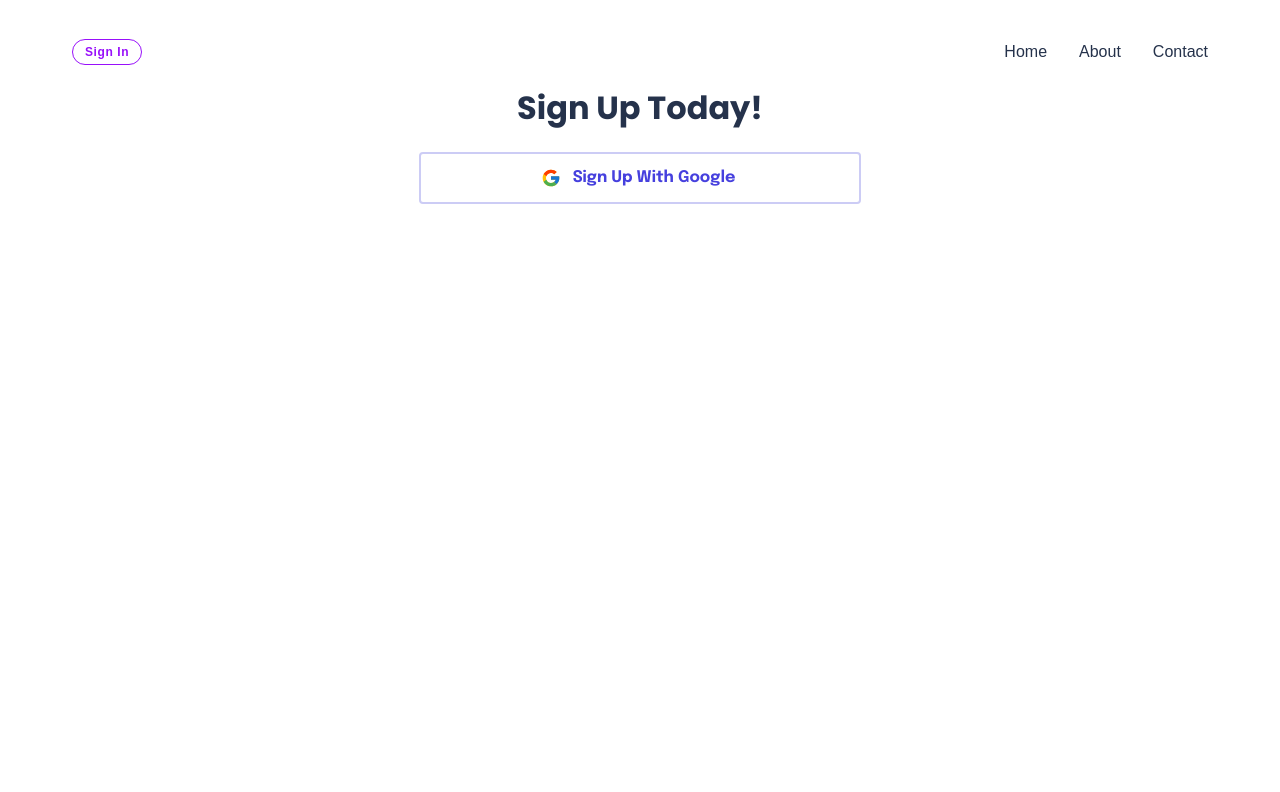
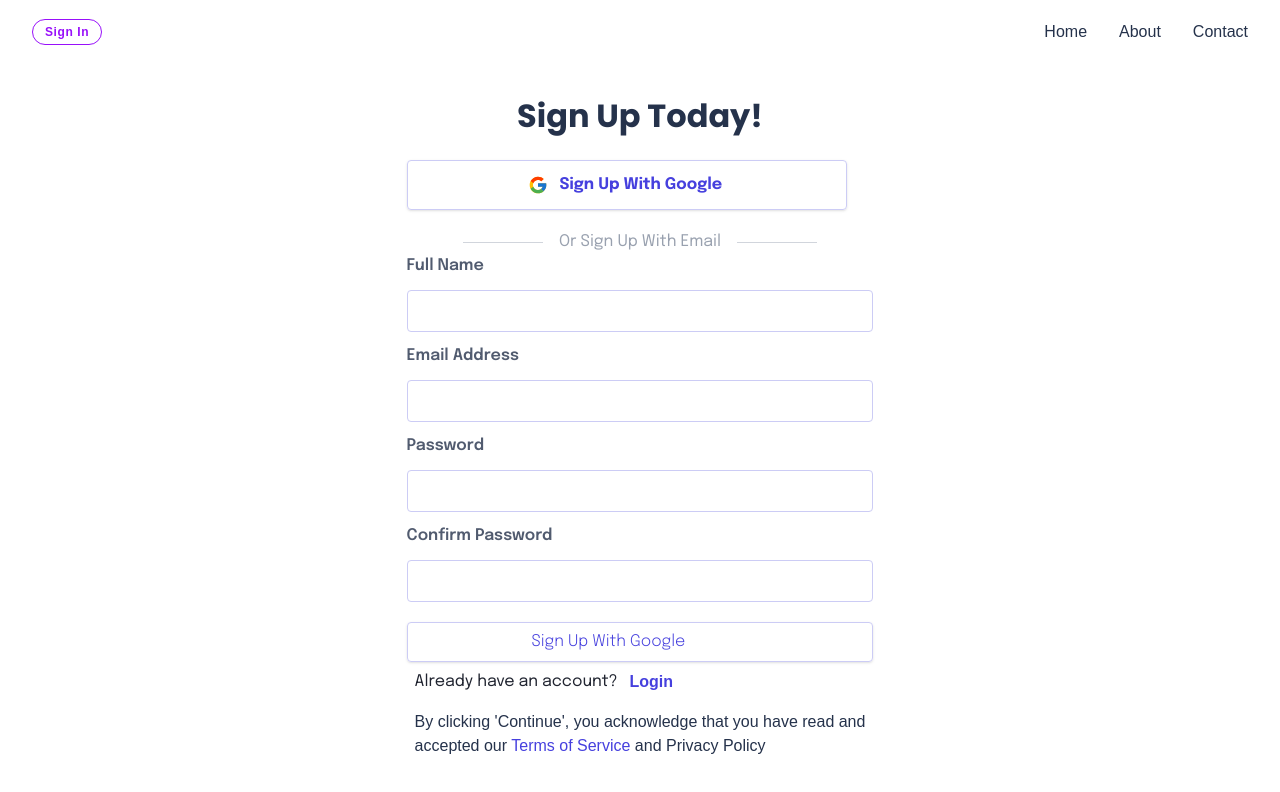
Before and after one commit to luhygenet/Joblication, a Next.js app: page /signUp in a window 1280 px wide. Shown: the top 792 px of the page. Built offline with nearby package versions, Linux system fonts and the light colour scheme; no server answers.

Commit message:
added signupbutton

```diff
--- /dev/null
+++ b/app/components/generalButton.tsx
@@ -0,0 +1,50 @@
+import React from "react";
+
+type GeneralButtonProps = {
+  font: string;
+  color: string;
+  border: number;
+  borderColor: string;
+  fontSize: number;
+  fontWeight: number;
+  rounded: string;
+  w: number;
+  h: number;
+  m: number;
+  p: number;
+  img?: string;
+  textColor: string;
+};
+
+const GeneralButton = (buttonProps: GeneralButtonProps) => {
+  return (
+    <button
+      style={{
+        fontFamily: buttonProps.font,
+        fontSize: buttonProps.fontSize,
+        fontWeight: buttonProps.fontWeight,
+      }}
+      className={`bg-${buttonProps.color}  text-${
+        buttonProps.textColor
+      } text-center w-${String(buttonProps.w)} h-${String(
+        buttonProps.h
+      )} m-${String(buttonProps.m)} border-${String(
+        buttonProps.border
+      )} border-${buttonProps.borderColor} ${buttonProps.rounded} text-${
+        buttonProps.color
+      } shadow-sm`}
+    >
+      <div className="flex text-center px-30">
+        {buttonProps.img ? (
+          <img src={buttonProps.img} alt="green_tick" className="pr-2" />
+        ) : (
+          <></>
+        )}
+
+        <p className="m-1 ">Sign Up With Google</p>
+      </div>
+    </button>
+  );
+};
+
+export default GeneralButton;
--- a/app/components/googleSignUp.tsx
+++ b/app/components/googleSignUp.tsx
@@ -4,7 +4,7 @@ const GoogleSignUp = () => {
   return (
     <button
       style={{ fontFamily: "Epilogue", fontSize: 16, fontWeight: 700 }}
-      className="px-30 py-2 m-5 border-2 border-[#CCCCF5] rounded text-[#4640DE]"
+      className="px-30 py-2 mb-5 mt-5 border-1 border-[#CCCCF5] rounded text-[#4640DE] shadow-sm"
     >
       <div className="flex">
         <img src="/svg/googleicon.svg" alt="green_tick" className="pr-2" />
--- a/app/components/signUpForm.tsx
+++ b/app/components/signUpForm.tsx
@@ -1,11 +1,62 @@
-import React from 'react'
+import React from "react";
+import GeneralButton from "./generalButton";
 
 const SignUpForm = () => {
   return (
-    <form action="">
+    <>
+      <form
+        action=""
+        className="flex flex-col gap-3 width-1/2 text-[#515B6F]"
+        style={{ fontFamily: "Epilogue", fontSize: 16, fontWeight: 600 }}
+      >
+        <label htmlFor="fullname">Full Name</label>
 
-    </form>
-  )
-}
+        <input
+          type="text"
+          id="fullname"
+          className=" py-2 border border-[#CCCCF5] rounded text-[#4640DE]"
+        />
 
-export default SignUpForm
+        <label htmlFor="email">Email Address</label>
+
+        <input
+          type="text"
+          id="email"
+          className=" py-2 border border-[#CCCCF5] rounded text-[#4640DE]"
+        />
+        <label htmlFor="password">Password</label>
+
+        <input
+          type="text"
+          id="password"
+          className=" py-2 border border-[#CCCCF5] rounded text-[#4640DE]"
+        />
+
+        <label htmlFor="Confirm password">Confirm Password</label>
+
+        <input
+          type="text"
+          id="Confirm password"
+          className=" py-2 border mb-2 border-[#CCCCF5] rounded text-[#4640DE]"
+        />
+        <GeneralButton
+          font="Epilogue"
+          fontSize={16}
+          fontWeight={300}
+          textColor="white"
+          w={700}
+          h={10}
+          border={1}
+          borderColor="[#CCCCF5]"
+          rounded="rounded"
+          color="[#4640DE]"
+          m={0}
+          p={10}
+        />
+
+      </form>
+    </>
+  );
+};
+
+export default SignUpForm;
--- a/app/layout.tsx
+++ b/app/layout.tsx
@@ -1,19 +1,19 @@
 import type { Metadata } from "next";
-import { Geist, Geist_Mono } from "next/font/google";
+// import { Geist, Geist_Mono } from "next/font/google";
 import "./globals.css";
 import { Providers } from "./provider";
 import Header from "./components/header";
 import AuthProvider from "./components/authProvider";
 
-const geistSans = Geist({
-  variable: "--font-geist-sans",
-  subsets: ["latin"],
-});
+// const geistSans = Geist({
+//   variable: "--font-geist-sans",
+//   subsets: ["latin"],
+// });
 
-const geistMono = Geist_Mono({
-  variable: "--font-geist-mono",
-  subsets: ["latin"],
-});
+// const geistMono = Geist_Mono({
+//   variable: "--font-geist-mono",
+//   subsets: ["latin"],
+// });
 
 export const metadata: Metadata = {
   title: "Create Next App",
@@ -28,7 +28,7 @@ export default function RootLayout({
   return (
     <html lang="en">
       <body
-        className={`${geistSans.variable} ${geistMono.variable} antialiased px-10 py-5 `}
+        // className={`${geistSans.variable} ${geistMono.variable} antialiased px-10 py-5 `}
       >
         <div className="text-[#25324B]">
           <AuthProvider>
--- a/app/signUp/page.tsx
+++ b/app/signUp/page.tsx
@@ -1,17 +1,43 @@
 import React from "react";
 import GoogleSignUp from "../components/googleSignUp";
+import SignUpForm from "../components/signUpForm";
 
 const SignUpPage = () => {
   return (
-    <div className="flex justify-center h-screen">
-    <div className="text-center">
+    <div className="flex justify-center h-screen px-30 py-2 ">
+      <div className="m-5 ">
         <h1
           style={{ fontFamily: "Poppins-Bold", fontSize: 32, fontWeight: 900 }}
-        className="text-[#25324B]"
+          className="text-[#25324B] text-center"
         >
           Sign Up Today!
         </h1>
-      <GoogleSignUp/>
+        <GoogleSignUp />
+        <div className="flex items-center justify-center space-x-4">
+          <div className="w-20 h-px bg-gray-300"></div>
+          <span
+            style={{ fontFamily: "Epilogue", fontSize: 16, fontWeight: 400 }}
+            className="text-gray-400 whitespace-nowrap"
+          >
+            Or Sign Up With Email
+          </span>
+          <div className="w-20 h-px bg-gray-300"></div>
+        </div>
+        <SignUpForm />
+        <div className="flex flex-col m-2">
+          <div className="flex mb-4">
+            <p style= {{fontFamily: "Epilogue", fontSize:16, fontWeight:400}} className="pr-3 text-[#202430]">Already have an account?</p>
+            <a href="" className="text-[#4640DE] font-bold ">
+              Login
+            </a>
+          </div>
+          <p>
+            By clicking 'Continue', you acknowledge that you have read and
+          </p>
+          <p>
+            accepted our <span className="text-[#4640DE]"> Terms of Service </span> and <span className="text">Privacy Policy</span>
+          </p>
+        </div>
       </div>
     </div>
   );
```
Lines whose indentation alone changed are shown as unchanged.
